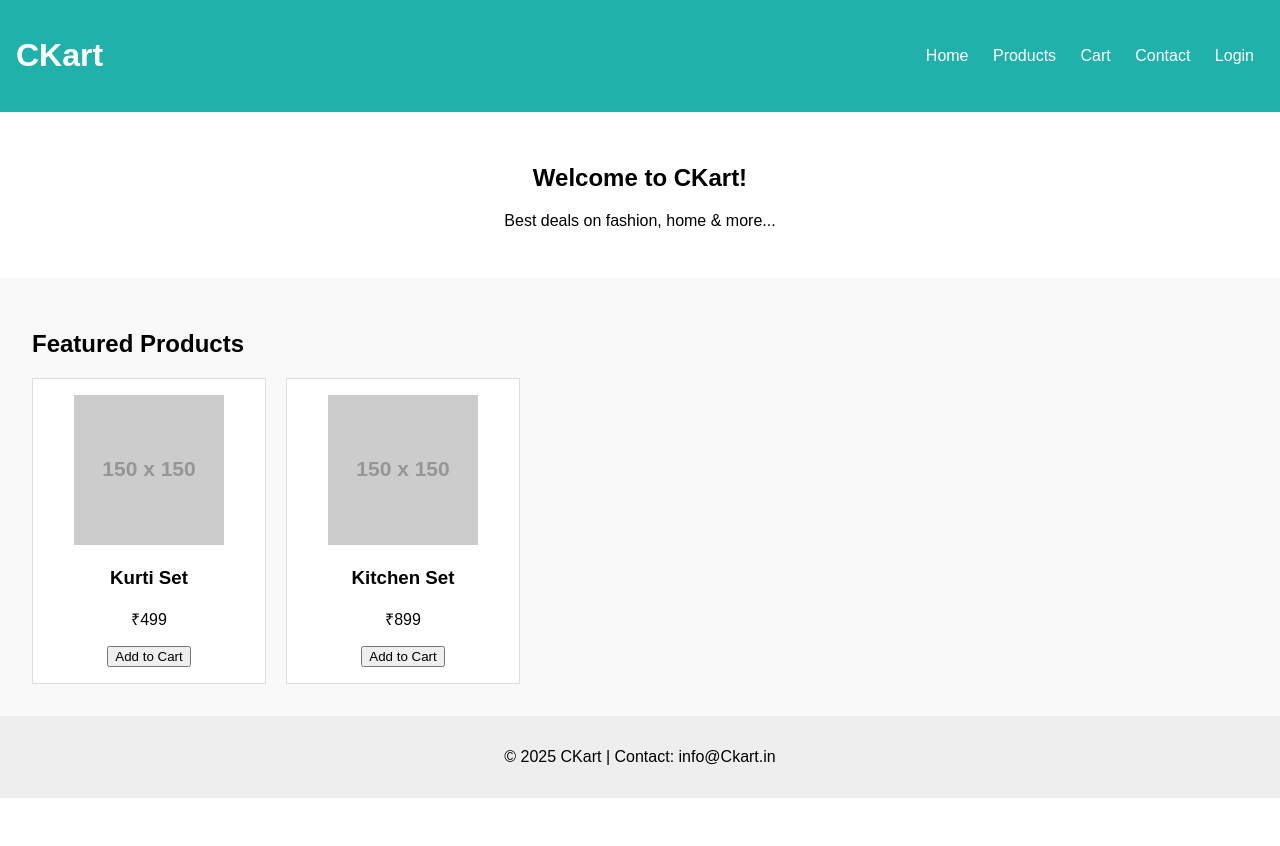
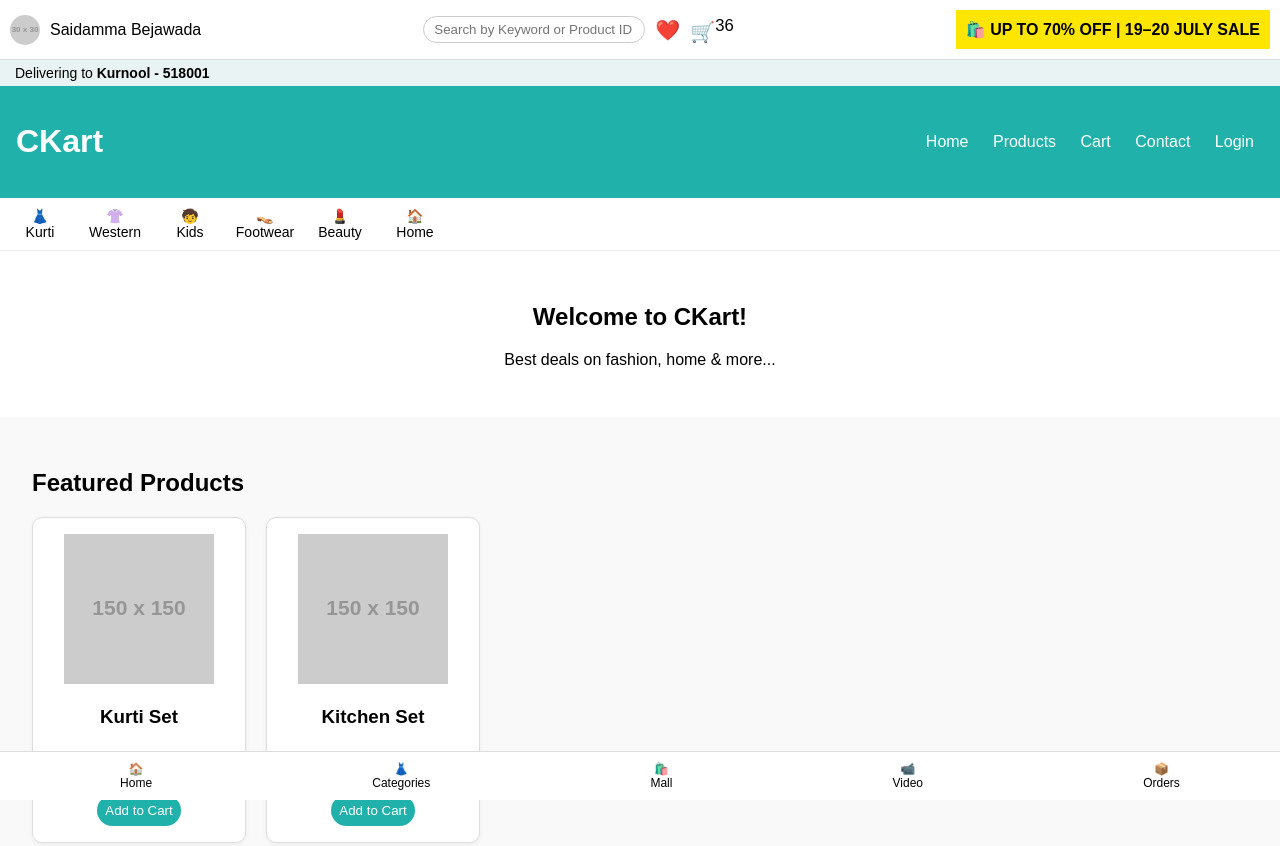
Before and after one commit to krishnabevara/digital-market, a plain HTML site: page index.html in a window 1280 px wide. Shown: the top 846 px of the page. Before the commit the page ends 800 px from the top, so only its background shows below. Drawn offline with Linux system fonts and the light colour scheme; placeholder pictures from the web are drawn by us.

Commit message:
Update index.html

```diff
--- a/index.html
+++ b/index.html
@@ -100,8 +100,130 @@ footer {
   border: none;
   border-radius: 5px;
 }
+    .top-bar {
+  display: flex;
+  justify-content: space-between;
+  align-items: center;
+  padding: 10px;
+  background-color: #ffffff;
+  border-bottom: 1px solid #ddd;
+}
+
+.profile-section {
+  display: flex;
+  align-items: center;
+  gap: 10px;
+}
+
+.avatar {
+  width: 30px;
+  height: 30px;
+  border-radius: 50%;
+}
+
+.search-cart {
+  display: flex;
+  align-items: center;
+  gap: 10px;
+}
+
+.search-box {
+  padding: 5px 10px;
+  width: 200px;
+  border: 1px solid #ccc;
+  border-radius: 20px;
+}
+
+.icon {
+  font-size: 20px;
+  cursor: pointer;
+}
+
+.location-bar {
+  background-color: #eaf3f3;
+  padding: 5px 15px;
+  font-size: 14px;
+}
+    .category-strip {
+  display: flex;
+  overflow-x: auto;
+  background: #ffffff;
+  padding: 10px;
+  gap: 15px;
+  border-bottom: 1px solid #eee;
+}
+
+.category-item {
+  min-width: 60px;
+  text-align: center;
+  font-size: 14px;
+}
+.promo-banner {
+  background-color: #ffe600;
+  color: #000;
+  text-align: center;
+  padding: 10px;
+  font-weight: bold;
+}
+.product-card {
+  background: #ffffff;
+  border: 1px solid #ddd;
+  border-radius: 10px;
+  box-shadow: 0px 2px 5px rgba(0,0,0,0.05);
+  padding: 1rem;
+  width: 180px;
+  text-align: center;
+  transition: transform 0.2s ease;
+}
+
+.product-card:hover {
+  transform: scale(1.02);
+}
+
+.product-card button {
+  background-color: #20B2AA;
+  color: white;
+  padding: 8px;
+  border: none;
+  border-radius: 20px;
+  margin-top: 10px;
+  cursor: pointer;
+}
+.bottom-nav {
+  display: flex;
+  justify-content: space-around;
+  padding: 10px;
+  background: #fff;
+  position: fixed;
+  bottom: 0;
+  width: 100%;
+  border-top: 1px solid #ddd;
+  font-size: 12px;
+}
+.bottom-nav div {
+  text-align: center;
+}
+
   </style>
 <body>
+  <div class="top-bar">
+  <div class="profile-section">
+    <img src="https://via.placeholder.com/30" class="avatar">
+    <span>Saidamma Bejawada</span>
+  </div>
+  <div class="search-cart">
+    <input type="text" placeholder="Search by Keyword or Product ID" class="search-box">
+    <span class="icon">❤️</span>
+    <span class="icon">🛒<sup>36</sup></span>
+  </div>
+    <div class="promo-banner">
+  🛍️ <strong>UP TO 70% OFF</strong> | 19–20 JULY SALE
+</div>
+
+</div>
+<div class="location-bar">
+  Delivering to <strong>Kurnool - 518001</strong>
+</div>
 <header>
     <h1>CKart</h1>
    <nav>
@@ -155,6 +277,15 @@ footer {
 
   </div>
 </div>
+  <div class="category-strip">
+  <div class="category-item">👗<br>Kurti</div>
+  <div class="category-item">👚<br>Western</div>
+  <div class="category-item">🧒<br>Kids</div>
+  <div class="category-item">👡<br>Footwear</div>
+  <div class="category-item">💄<br>Beauty</div>
+  <div class="category-item">🏠<br>Home</div>
+</div>
+
 
   <section class="banner">
     <h2>Welcome to CKart!</h2>
@@ -178,6 +309,13 @@ footer {
       </div>
     </div>
   </section>
+<div class="bottom-nav">
+  <div>🏠<br>Home</div>
+  <div>👗<br>Categories</div>
+  <div>🛍️<br>Mall</div>
+  <div>📹<br>Video</div>
+  <div>📦<br>Orders</div>
+</div>
 
   <footer>
     <p>&copy; 2025 CKart | Contact: info@Ckart.in</p>
```
